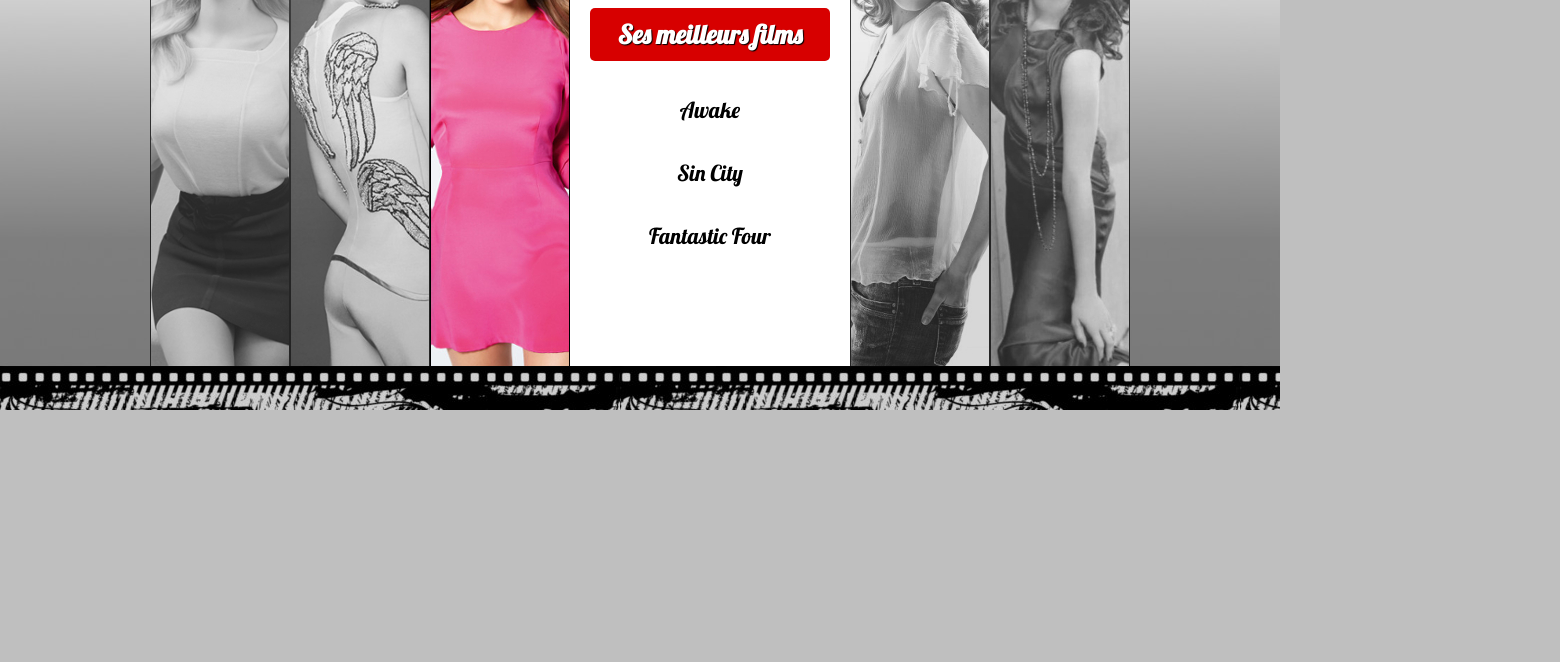
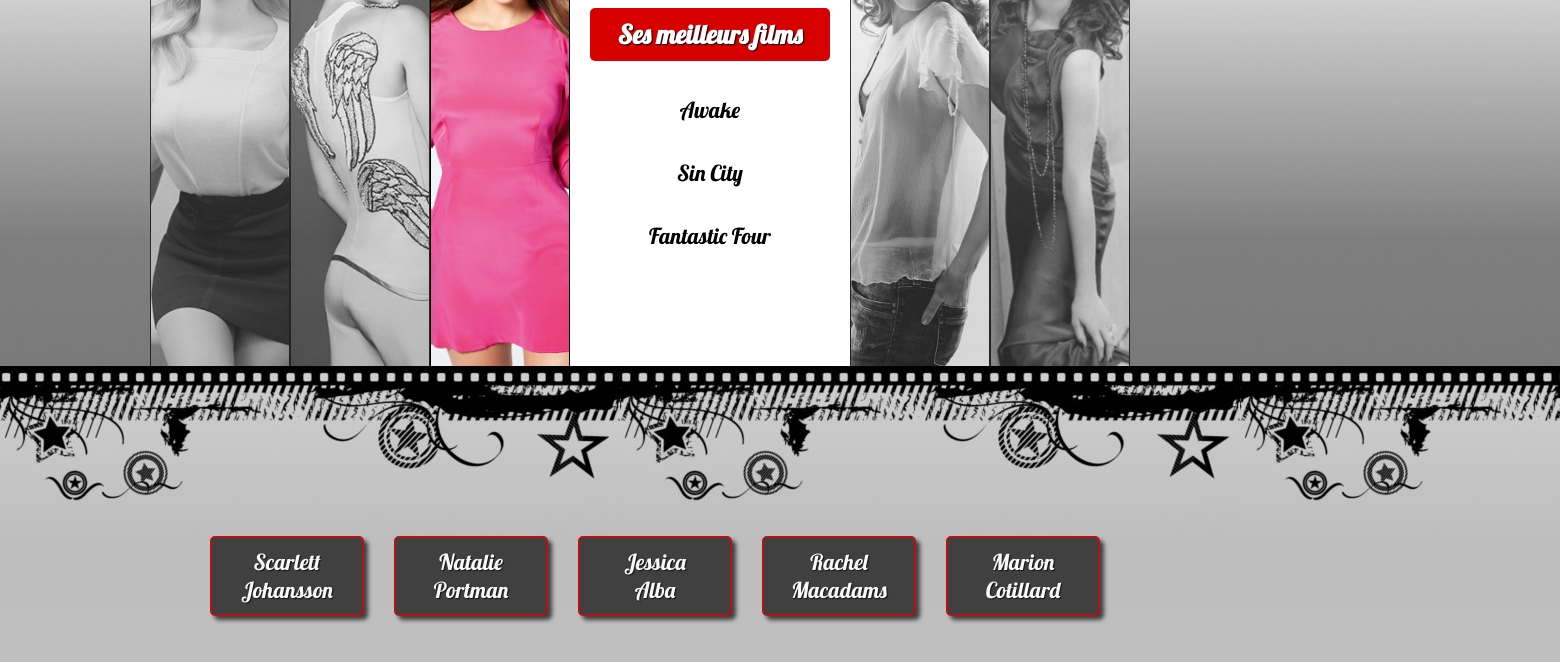
Before and after one commit to chrislaf63/Projet_Jquery, a plain HTML site: page index.html in a window 1280 px wide. Shown: the part 390-1052 px from the top of the page, 1560 px wide, since content can reach past the window. Before the commit the page ends 800 px from the top, so only its background shows below. Drawn offline with nearby package versions, Linux system fonts and the light colour scheme.

Commit message:
Création des boutons

```diff
--- a/index.html
+++ b/index.html
@@ -82,5 +82,14 @@
             </li>
         </ul>
     </section>
+    <section id="button-menu">
+        <ul>
+            <li class="button">Scarlett<br>Johansson</li>
+            <li class="button">Natalie<br>Portman</li>
+            <li class="button">Jessica<br>Alba</li>
+            <li class="button">Rachel<br>Macadams</li>
+            <li class="button">Marion<br>Cotillard</li>
+        </ul>
+    </section>
 </body>
 </html>
--- a/style.css
+++ b/style.css
@@ -113,3 +113,43 @@ header h1 {
     color: #000;
     text-align: center;
 }
+
+/* BUTTON-MENU */
+#button-menu {
+    float: left;
+    width: 100%;
+    padding: 170px 0 50px 0;
+}
+
+#button-menu ul {
+    float: left;
+    position: relative;
+    left: 50%;
+    text-align: center;
+}
+
+.button {
+    float: left;
+    width: 150px;
+    margin-left: 30px;
+    padding: 10px 0;
+    position: relative;
+    right: 50%;
+    text-shadow: 1px 1px 1px #000;
+    font-family: 'Lobster', sans-serif;
+    text-align: center;
+    color: #fff;
+    border-radius: 5px;
+    box-shadow: 4px 4px 4px rgba(0,0,0,0.75);
+    background: #333;
+    border: 2px solid #b70000;
+    font-size: 22px;
+    cursor: pointer;
+    opacity: 0.9;
+}
+
+.button:hover {
+    background: #b70000;
+    border: 2px solid #333;
+    font-size: 24px;
+}
```
